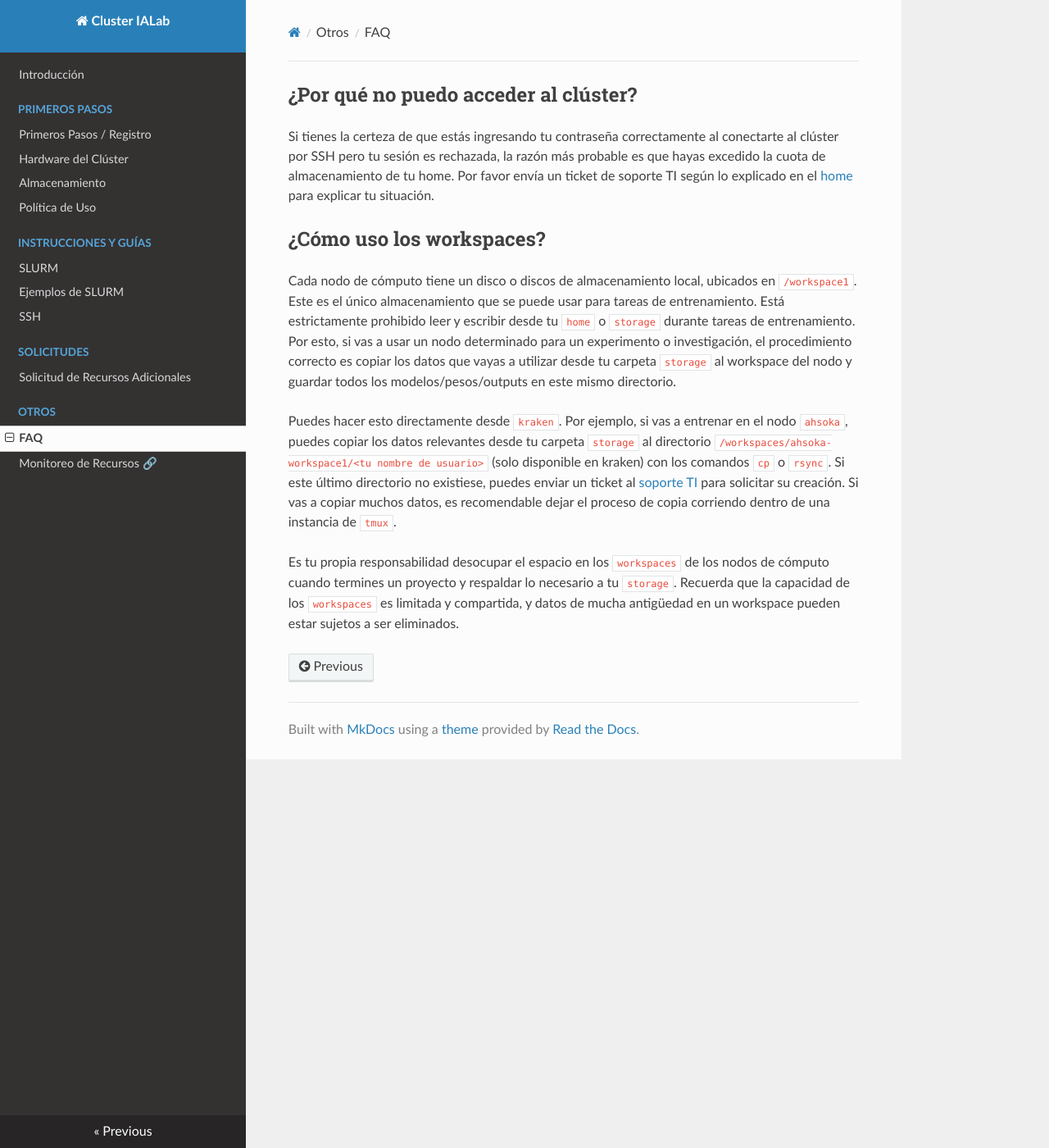
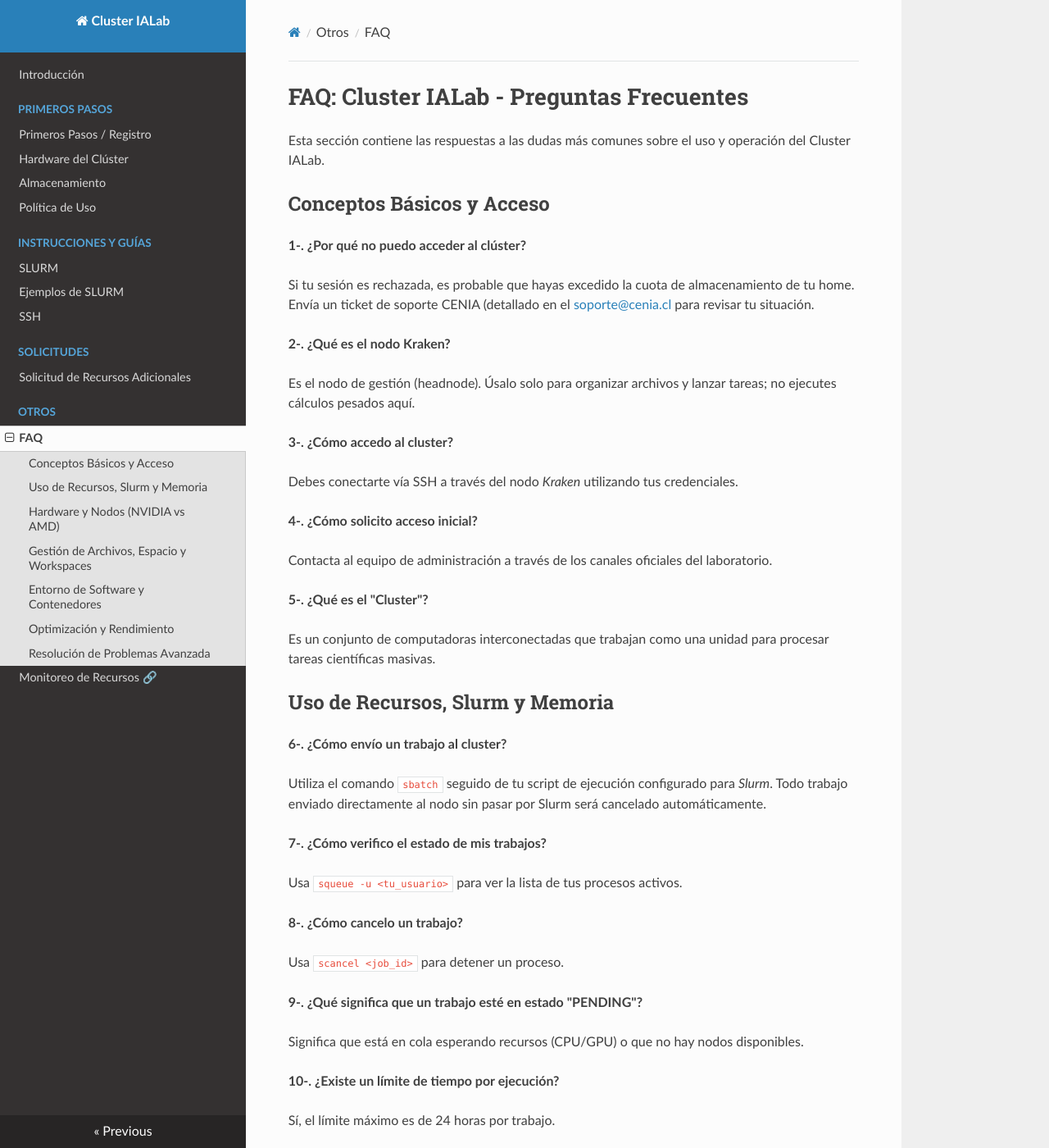
Before and after one commit to Sysadmins-CENIA/Cluster-IALab-Docs, an MkDocs documentation site: the page built from docs/faq.md, in a window 1280 px wide and 1400 px high. Shown: the whole window at 82% size. Built offline with MkDocs 1.6.1, drawn with Linux system fonts in a browser that asks for light colours; nearby versions of some CDN libraries; some of the changed text lies outside the part shown.

Commit message:
Rewrite and expand docs/faq.md
Replaces the old brief FAQ with a comprehensive, structured Cluster IALab FAQ. Adds sections covering basics and access, Slurm and resource limits, hardware/node details (NVIDIA vs AMD), workspaces and storage policies, containers and software, optimization, and advanced troubleshooting. Includes practical commands/examples (ssh, sbatch, squeue, scancel, rsync), important limits (24h job max, 128 GB RAM, CPU/memory defaults), recommended practices (use Kraken, copy data to /workspaces, use containers for ROCm/Antuco), and the support contact (soporte@cenia.cl).

```diff
--- a/docs/faq.md
+++ b/docs/faq.md
@@ -1,9 +1,166 @@
-## ¿Por qué no puedo acceder al clúster?
-Si tienes la certeza de que estás ingresando tu contraseña correctamente al conectarte al clúster por SSH pero tu sesión es rechazada, la razón más probable es que hayas excedido la cuota de almacenamiento de tu home. Por favor envía un ticket de soporte TI según lo explicado en el [home](index.md) para explicar tu situación.
+# FAQ: Cluster IALab - Preguntas Frecuentes
 
-## ¿Cómo uso los workspaces?
-Cada nodo de cómputo tiene un disco o discos de almacenamiento local, ubicados en `/workspace1`. Este es el único almacenamiento que se puede usar para tareas de entrenamiento. Está estrictamente prohibido leer y escribir desde tu `home` o `storage` durante tareas de entrenamiento. Por esto, si vas a usar un nodo determinado para un experimento o investigación, el procedimiento correcto es copiar los datos que vayas a utilizar desde tu carpeta `storage` al workspace del nodo y guardar todos los modelos/pesos/outputs en este mismo directorio.
+Esta sección contiene las respuestas a las dudas más comunes sobre el uso y operación del Cluster IALab.
 
-Puedes hacer esto directamente desde `kraken`. Por ejemplo, si vas a entrenar en el nodo `ahsoka`, puedes copiar los datos relevantes desde tu carpeta `storage` al directorio `/workspaces/ahsoka-workspace1/<tu nombre de usuario>` (solo disponible en kraken) con los comandos `cp` o `rsync`. Si este último directorio no existiese, puedes enviar un ticket al [soporte TI](mailto:soporte@cenia.cl) para solicitar su creación. Si vas a copiar muchos datos, es recomendable dejar el proceso de copia corriendo dentro de una instancia de `tmux`.
+## Conceptos Básicos y Acceso
 
-Es tu propia responsabilidad desocupar el espacio en los `workspaces` de los nodos de cómputo cuando termines un proyecto y respaldar lo necesario a tu `storage`. Recuerda que la capacidad de los `workspaces` es limitada y compartida, y datos de mucha antigüedad en un workspace pueden estar sujetos a ser eliminados.
+**1-. ¿Por qué no puedo acceder al clúster?**
+
+Si tu sesión es rechazada, es probable que hayas excedido la cuota de almacenamiento de tu home. Envía un ticket de soporte CENIA (detallado en el [soporte@cenia.cl](mailto:soporte@cenia.cl) para revisar tu situación.
+
+**2-. ¿Qué es el nodo Kraken?**
+
+Es el nodo de gestión (headnode). Úsalo solo para organizar archivos y lanzar tareas; no ejecutes cálculos pesados aquí.
+
+**3-. ¿Cómo accedo al cluster?**
+
+Debes conectarte vía SSH a través del nodo *Kraken* utilizando tus credenciales.
+
+**4-. ¿Cómo solicito acceso inicial?**
+
+Contacta al equipo de administración a través de los canales oficiales del laboratorio.
+
+**5-. ¿Qué es el "Cluster"?**
+
+Es un conjunto de computadoras interconectadas que trabajan como una unidad para procesar tareas científicas masivas.
+
+
+## Uso de Recursos, Slurm y Memoria
+
+**6-. ¿Cómo envío un trabajo al cluster?**
+
+Utiliza el comando `sbatch` seguido de tu script de ejecución configurado para *Slurm*. Todo trabajo enviado directamente al nodo sin pasar por Slurm será cancelado automáticamente.
+
+**7-. ¿Cómo verifico el estado de mis trabajos?**
+
+Usa `squeue -u <tu_usuario>` para ver la lista de tus procesos activos.
+
+**8-. ¿Cómo cancelo un trabajo?**
+
+Usa `scancel <job_id>` para detener un proceso.
+
+**9-. ¿Qué significa que un trabajo esté en estado "PENDING"?**
+
+Significa que está en cola esperando recursos (CPU/GPU) o que no hay nodos disponibles.
+
+**10-. ¿Existe un límite de tiempo por ejecución?**
+
+Sí, el límite máximo es de 24 horas por trabajo.
+
+**11-. ¿Qué pasa si mi trabajo se excede de las 24 horas?**
+
+El sistema lo terminará automáticamente. Implementa *checkpoints* en tu código.
+
+**12-. ¿Qué pasa si no especifico memoria en mi script?**
+
+Si no defines el parámetro `--mem`, el sistema asignará por defecto 4GB de RAM por cada CPU solicitada.
+
+**13-. ¿Cuál es el máximo de memoria RAM que puedo asignar?**
+
+El límite máximo estipulado por cada trabajo en el IALab es de 128 GB de memoria RAM.
+
+**14-. ¿Existe un límite en la cantidad de CPUs a solicitar?**
+
+Sí. Si no utilizas el flag `--mem` para definir una memoria específica, el límite máximo de CPUs que puedes solicitar es de 33. Esto evita que el cálculo automático de memoria (4GB por CPU) exceda el límite total de 128 GB del clúster por trabajo.
+
+## Hardware y Nodos (NVIDIA vs AMD)
+
+**15-. ¿Cuáles son los nodos con GPU NVIDIA?**
+
+Son *Hydra, Scylla, Llaima, Ahsoka* y *Yodaxico*.
+
+**16-. ¿Es obligatorio usar contenedores en el nodo Antuco?**
+
+No es un requisito estricto, pero es altamente recomendado. La arquitectura de AMD (ROCm) requiere librerías muy específicas y dependencias que suelen entrar en conflicto con el entorno local del usuario. Utilizar un contenedor asegura la compatibilidad con el hardware.
+
+**17-. ¿Cómo solicito una GPU específica en mi script?**
+
+Usa la directiva `#SBATCH --gres=gpu:1` en tu script.
+
+**18-. ¿Puedo elegir en qué nodo ejecutar específicamente?**
+
+**Sí, puedes usar `--nodelist=nombre_nodo`, aunque se recomienda dejar que *Slurm* gestione la carga.
+
+## Gestión de Archivos, Espacio y Workspaces
+
+**19-. ¿Dónde debo guardar mis archivos?**
+
+Utiliza directorios de usuario (home) o volúmenes compartidos.
+
+**20-. ¿Cómo uso los workspaces?**
+
+Cada nodo tiene almacenamiento local en `/workspace1`. Es el **único** lugar permitido para entrenar. Está prohibido entrenar leyendo/escribiendo en tu `home` o `storage`. Copia tus datos desde `storage` al workspace del nodo (ej: `/workspaces/ahsoka-workspace1/<usuario>`) desde *Kraken*. Si el directorio no existe, solicítalo a [soporte@cenia.cl](mailto:soporte@cenia.cl). Limpia el espacio al terminar.
+
+**21-. ¿Qué es el directorio `/scratch` y cómo lo uso?**
+
+Es almacenamiento temporal de alto rendimiento. Úsalo para cálculos, pero mueve los resultados a tu `/home` al finalizar.
+
+**22-. ¿Cómo transfiero archivos desde mi PC local al cluster?**
+
+Usa `scp` o `rsync`. Ejemplo: `rsync -avz mi_proyecto/ usuario@kraken:/home/usuario/`.
+
+**23-. ¿Qué hago si me quedo sin espacio en disco?**
+
+Revisa tu uso con `du -sh *` y elimina archivos temporales o logs antiguos.
+
+**24-. ¿Los archivos en el cluster están respaldados?**
+
+No existe backup automático. Mantén copias de resultados críticos fuera del cluster.
+
+**25-. ¿Puedo compartir datos con otros usuarios?**
+
+Sí, utiliza directorios de grupo con permisos de lectura (`chmod g+r`).
+
+## Entorno de Software y Contenedores
+
+**26-. ¿Puedo usar Docker?**
+
+Sí, pero el uso de Docker en nodos de cómputo debe ser autorizado previamente. Envía un ticket a [soporte@cenia.cl](mailto:soporte@cenia.cl) para evaluar tu caso.
+
+**27-. ¿Por qué debo ejecutar mis contenedores a través de Slurm?**
+
+Es estrictamente obligatorio porque Slurm garantiza que tu contenedor tenga acceso exclusivo y seguro al hardware (GPU/CPU/RAM) asignado. Ejecutar fuera de Slurm compromete la estabilidad del sistema, causa conflictos de memoria con otros usuarios y evita que el clúster balancee la carga correctamente.
+
+## Optimización y Rendimiento
+
+**28-. ¿Qué son los "nodos de cómputo" vs "headnode"?**
+
+Kraken coordina; los otros ejecutan. No entrenes en Kraken.
+
+**29-. ¿Cómo sé cuánta memoria RAM requiere mi trabajo?**
+
+Prueba y revisa con el comando `seff <job_id>` al terminar.
+
+**30-. ¿Por qué mis resultados son inconsistentes?**
+
+Asegúrate de configurar semillas (seeds) aleatorias si tu código es estocástico.
+
+**31-. ¿Es mejor enviar muchos trabajos pequeños o uno grande?**
+
+Usa arreglos de tareas (*job arrays*) si tienes muchos archivos pequeños.
+
+**32-. ¿Qué significa "Hyperthreading"?**
+
+Considera que un núcleo físico ejecuta dos hilos al solicitar `--cpus-per-task`.
+
+## Resolución de Problemas Avanzada
+
+**33-. ¿Cómo depuro un error de segmentación (segfault)?**
+
+Ejecuta interactivamente con `srun --pty bash`.
+
+**34-. ¿Qué hago si olvido cancelar un trabajo en bucle?**
+
+Usa `scancel -u <tu_usuario>`.
+
+**35-. ¿Por qué Antuco me da errores de librerías CUDA?**
+
+Es un nodo AMD; usa contenedores compatibles con **ROCm**.
+
+**36-. ¿Qué es el "OOM Killer"?**
+
+El sistema mata tu proceso porque se quedó sin RAM. Solicita más memoria con `--mem=...`.
+
+**37-. ¿Cómo reporto un problema de infraestructura?**
+
+Envía un correo detallando: nodo, job ID, comando y error exacto a [soporte@cenia.cl](mailto:soporte@cenia.cl).
```
